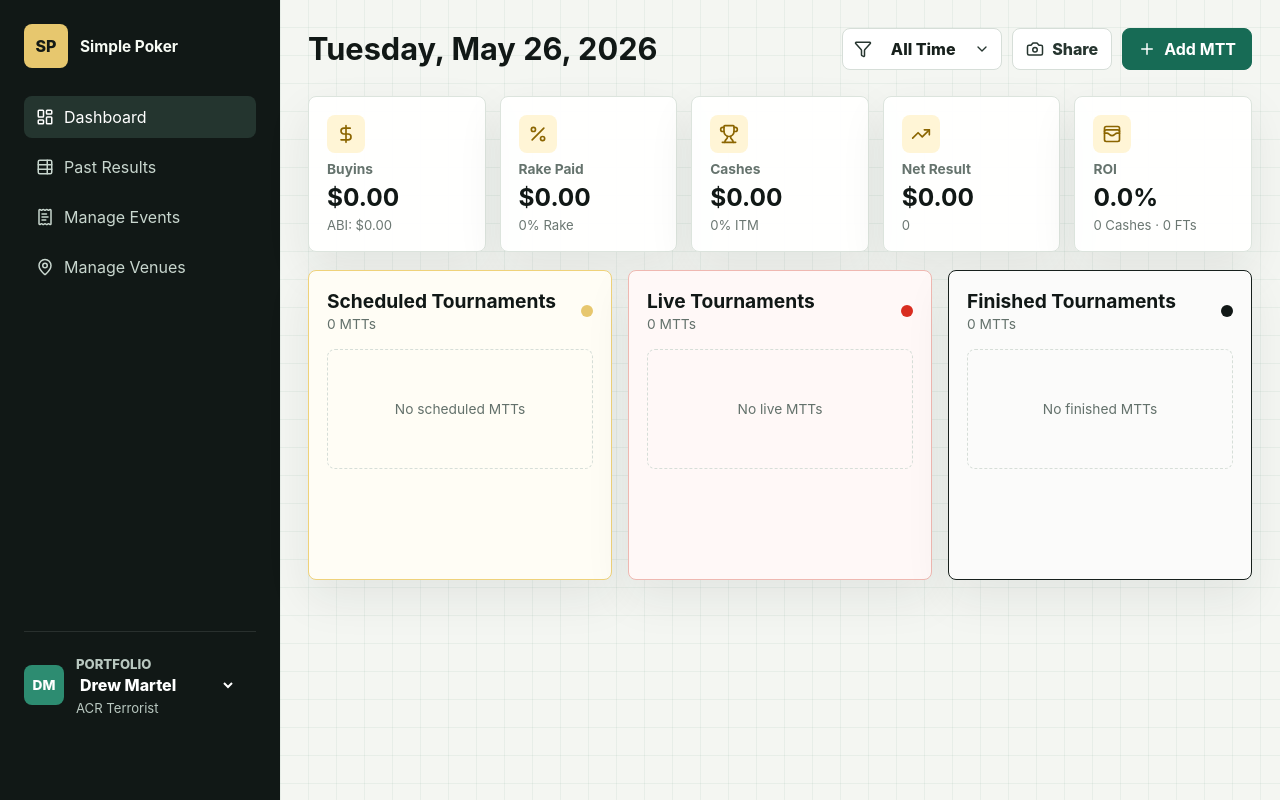
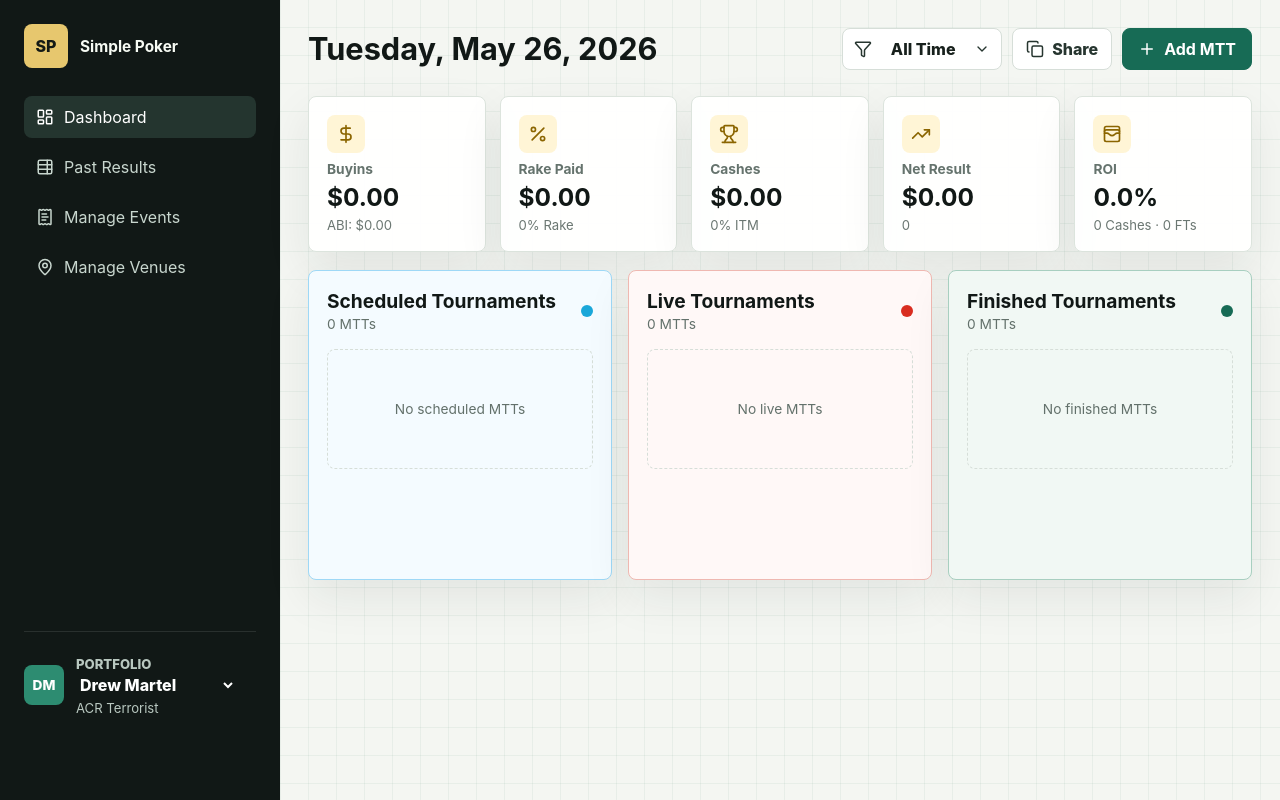
Before and after one commit to TannerJW22/simple-poker, a React (Vite) app: page / in a window 1280 px wide. Built offline with nearby package versions, Linux system fonts and the light colour scheme.

Commit message:
Update status palette and share icon

```diff
--- a/src/App.jsx
+++ b/src/App.jsx
@@ -1,8 +1,8 @@
 import { useEffect, useMemo, useState } from "react";
 import {
   CalendarDays,
-  Camera,
   ChevronDown,
+  Copy,
   DollarSign,
   FileSpreadsheet,
   Filter,
@@ -466,7 +466,7 @@ function App() {
                 onClick={handleShareSnapshot}
                 type="button"
               >
-                <Camera size={18} />
+                <Copy size={18} />
                 <span>{isSharingSnapshot ? "Copying..." : "Share"}</span>
               </button>
             )}
--- a/src/styles.css
+++ b/src/styles.css
@@ -505,8 +505,8 @@ td {
 }
 
 .status-pill.pending {
-  background: #fff5d6;
-  color: #8b6500;
+  background: #eaf6ff;
+  color: #0670a8;
 }
 
 .status-pill.active,
@@ -516,8 +516,8 @@ td {
 }
 
 .status-pill.completed {
-  background: #111816;
-  color: #ffffff;
+  background: #e7f2ee;
+  color: #176b55;
 }
 
 .empty-state {
@@ -640,8 +640,8 @@ td {
 }
 
 .schedule-column.pending {
-  border-color: #efd27a;
-  background: #fffdf5;
+  border-color: #9ed8f6;
+  background: #f4fbff;
 }
 
 .schedule-column.active,
@@ -651,8 +651,8 @@ td {
 }
 
 .schedule-column.completed {
-  border-color: #17201c;
-  background: #fbfbfa;
+  border-color: #a8cfc0;
+  background: #f1f8f4;
 }
 
 .schedule-column header,
@@ -689,7 +689,7 @@ td {
 }
 
 .status-dot.pending {
-  background: #e7c76e;
+  background: #1aa7d9;
 }
 
 .status-dot.active,
@@ -698,7 +698,7 @@ td {
 }
 
 .status-dot.completed {
-  background: #111816;
+  background: #176b55;
 }
 
 .schedule-list {
```
